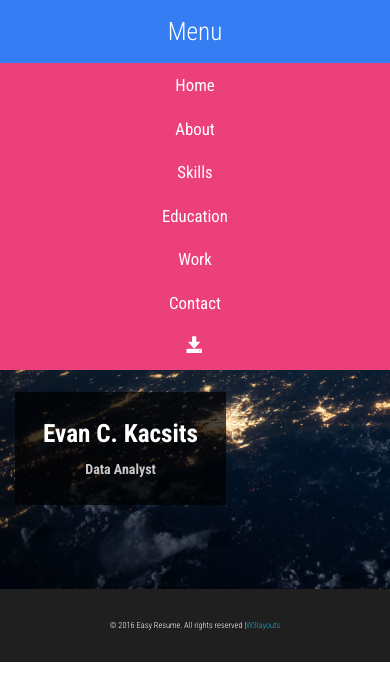
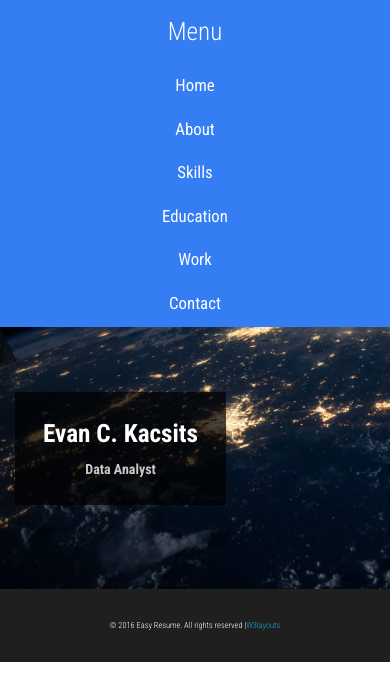
Before and after one commit to EKacsits/my_portfolio, a plain HTML site: page index.html in a window 390 px wide. Both pictures are taken after a click on the button "Menu". Drawn offline with Linux system fonts and the light colour scheme; a web font is replaced by a local one.

Commit message:
formatting

```diff
--- a/css/style.css
+++ b/css/style.css
@@ -644,7 +644,7 @@ p.agile-br {
     border: none;
     box-shadow: none;
     position: absolute;
-    background: #ec407a;
+    background: #347df3;
     width: 100%;
     z-index: 9;
 }
--- a/index.html
+++ b/index.html
@@ -45,7 +45,6 @@ License URL: http://creativecommons.org/licenses/by/3.0/
 						<li><a href="#" data-toggle="modal" data-target="#education" class="w3ls-hover"><span data-letters="Education">Education </span></a></li>
 						<li><a href="#" data-toggle="modal" data-target="#work" class="w3ls-hover"><span data-letters="Work">Work</span></a></li>
 						<li><a href="#" data-toggle="modal" data-target="#contact" class="w3ls-hover"><span data-letters="Contact">Contact </span></a></li>
-						<li><a class="w3ls-icon" href="#"><span class="glyphicon glyphicon-save"></span></a></li>
 					</ul>
 					<div class="clearfix"> </div>
 				</div>
@@ -75,7 +74,7 @@ License URL: http://creativecommons.org/licenses/by/3.0/
 				<div class="modal-body modal-spa">
 					<div class="about">
 						<div class="col-md-4 about-left ">
-							<img src="images/img1.jpg" class="img-responsive" alt=""/>
+							<img src="images/img1.PNG" class="img-responsive" alt=""/>
 						</div>
 						<div class="col-md-8 about-right wthree">
 							<h3>Hi, I'm <span>Evan C. Kacsits </span></h3>
```
Also changed, not shown: images/img1-1.jpg (renamed from images/img1.jpg), 1 other file.
